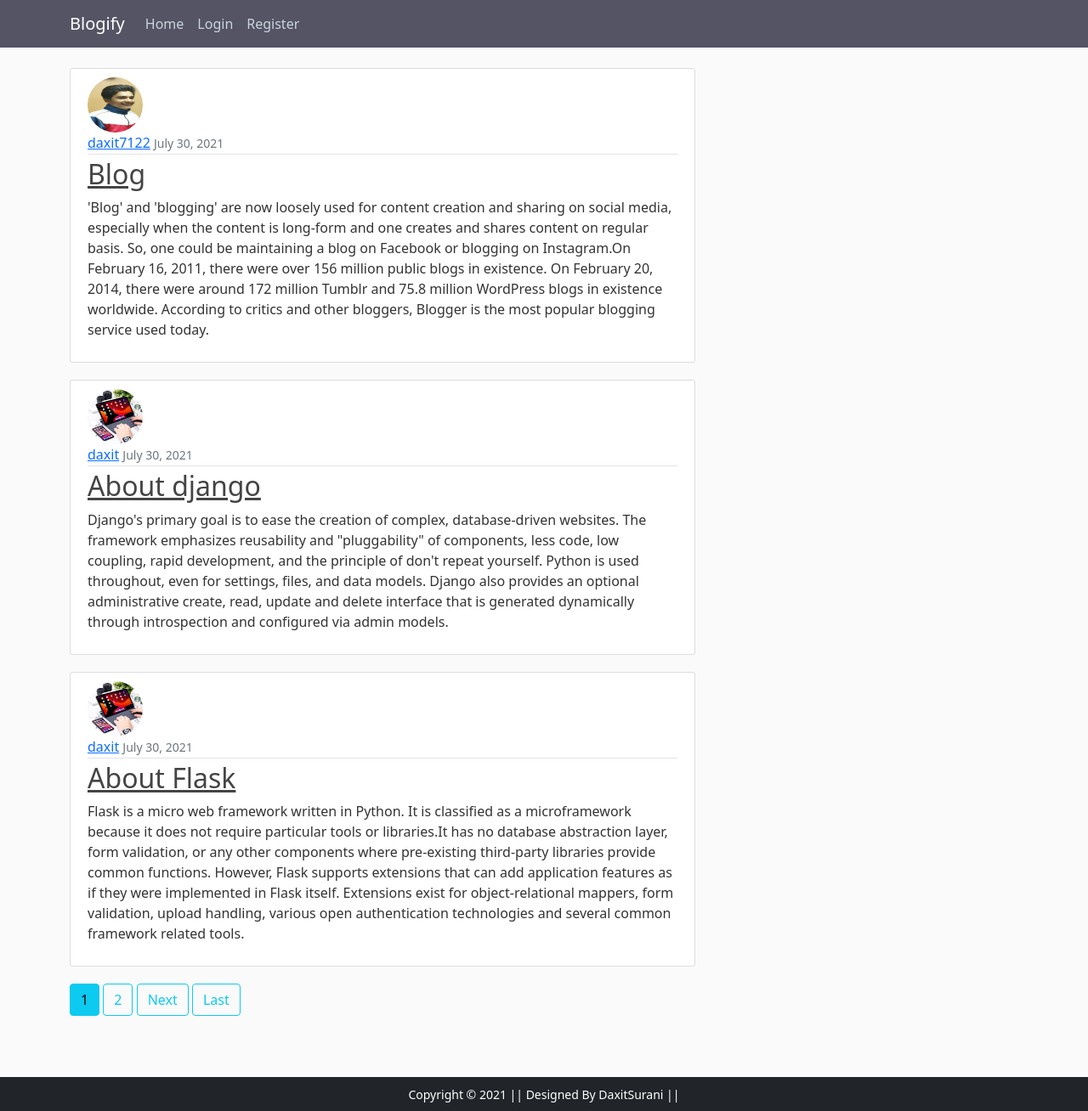
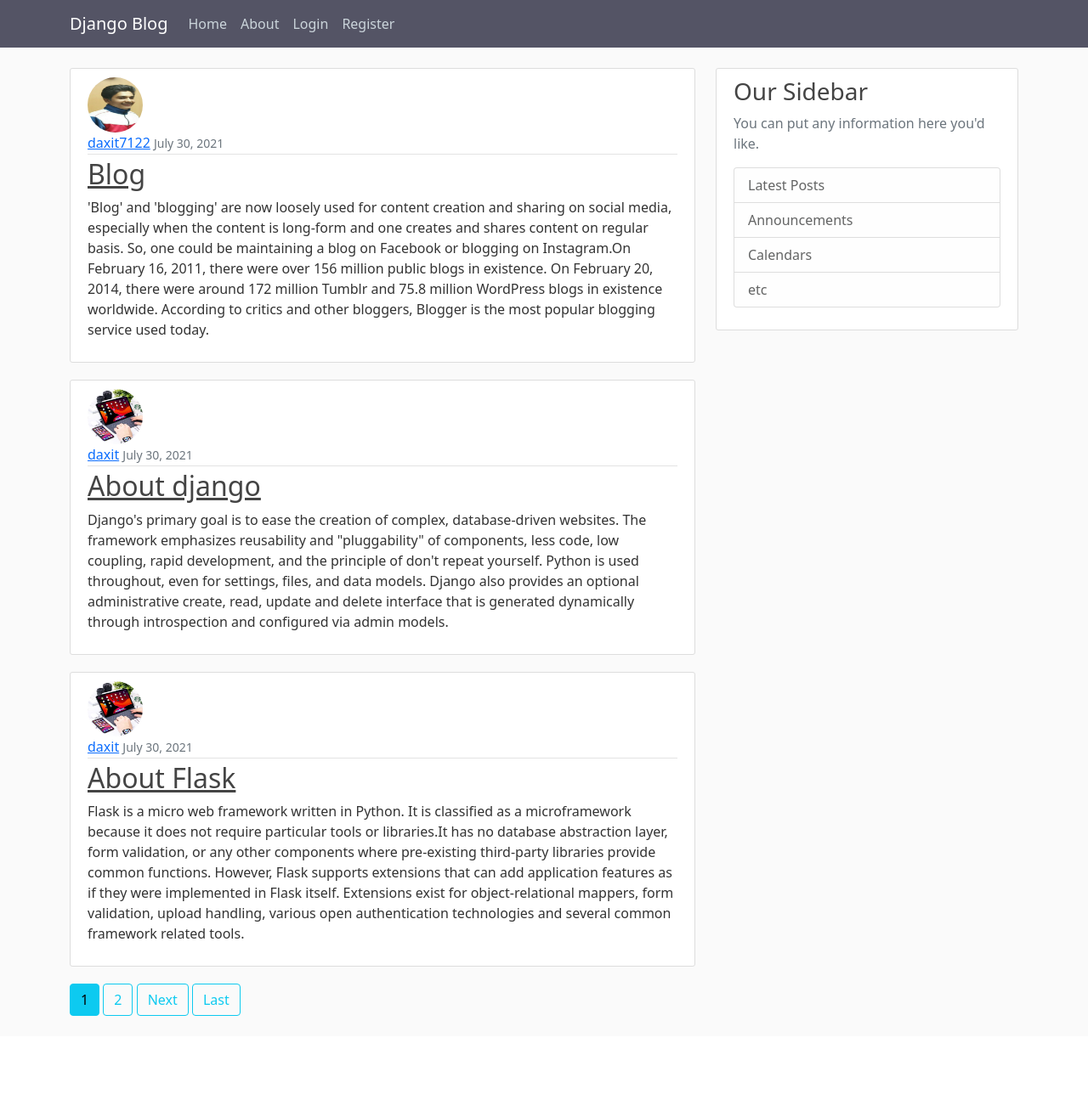
Before and after one commit to daxit99/Blog_post-django, a Django app: page / in a window 1280 px wide. Shown: the whole page at 85% size. After the commit the page ends 1196 px from the top, so only its background shows below. Run offline with Django 3.2, Linux system fonts and the light colour scheme; data comes from the database, SQL or seed files in the repository.

Commit message:
change base

```diff
--- a/blog/templates/blog/base.html
+++ b/blog/templates/blog/base.html
@@ -24,20 +24,22 @@
     <header class="site-header">
         <nav class="navbar navbar-expand-md navbar-dark bg-steel fixed-top">
             <div class="container">
-          <a class="navbar-brand mr-4" href="{% url 'blog-home' %}">Blogify</a>
-          <button class="navbar-toggler" type="button" data-toggle="collapse" data-target="#navbarToggle" aria-controls="navbarToggle" aria-expanded="false" aria-label="Toggle navigation">
+                <a class="navbar-brand mr-4" href="{% url 'blog-home' %}">Django Blog</a>
+                <button class="navbar-toggler" type="button" data-toggle="collapse" data-target="#navbarToggle"
+                    aria-controls="navbarToggle" aria-expanded="false" aria-label="Toggle navigation">
                     <span class="navbar-toggler-icon"></span>
                 </button>
                 <div class="collapse navbar-collapse" id="navbarToggle">
                     <div class="navbar-nav mr-auto">
                         <a class="nav-item nav-link" href="{% url 'blog-home' %}">Home</a>
+                        <a class="nav-item nav-link" href="{% url 'blog-about' %}">About</a>
                     </div>
                     <!-- Navbar Right Side -->
                     <div class="navbar-nav">
                         {% if user.is_authenticated %}
                             <a class="nav-item nav-link" href="{% url 'post-create' %}">New Post</a>
                             <a class="nav-item nav-link" href="{% url 'profile' %}">Profile</a>
-                <a class="nav-item nav-link" href="{% url 'logout' %}">Logout</a>
+                            <a class="nav-item nav-link" href="{% url 'logout' %}">logout</a>
                         {% else %}
                             <a class="nav-item nav-link" href="{% url 'login' %}">Login</a>
                             <a class="nav-item nav-link" href="{% url 'register' %}">Register</a>
@@ -59,11 +61,21 @@
                 {% endif %}
                 {% block content %}{% endblock %}
             </div>
+            <div class="col-md-4">
+                <div class="content-section">
+                    <h3>Our Sidebar</h3>
+                    <p class='text-muted'>You can put any information here you'd like.
+                    <ul class="list-group">
+                        <li class="list-group-item list-group-item-light">Latest Posts</li>
+                        <li class="list-group-item list-group-item-light">Announcements</li>
+                        <li class="list-group-item list-group-item-light">Calendars</li>
+                        <li class="list-group-item list-group-item-light">etc</li>
+                    </ul>
+                    </p>
+                </div>
+            </div>
         </div>
     </main>
-    <footer class="container-fluid bg-dark text-center p-2 mt-5">
-        <small class="text-white">Copyright &copy; 2021 || Designed By DaxitSurani || </small>
-    </footer>
     <script src="https://cdn.jsdelivr.net/npm/bootstrap@5.0.2/dist/js/bootstrap.bundle.min.js"
         integrity="sha384-MrcW6ZMFYlzcLA8Nl+NtUVF0sA7MsXsP1UyJoMp4YLEuNSfAP+JcXn/tWtIaxVXM"
         crossorigin="anonymous"></script>
```
Lines whose indentation alone changed are shown as unchanged.
